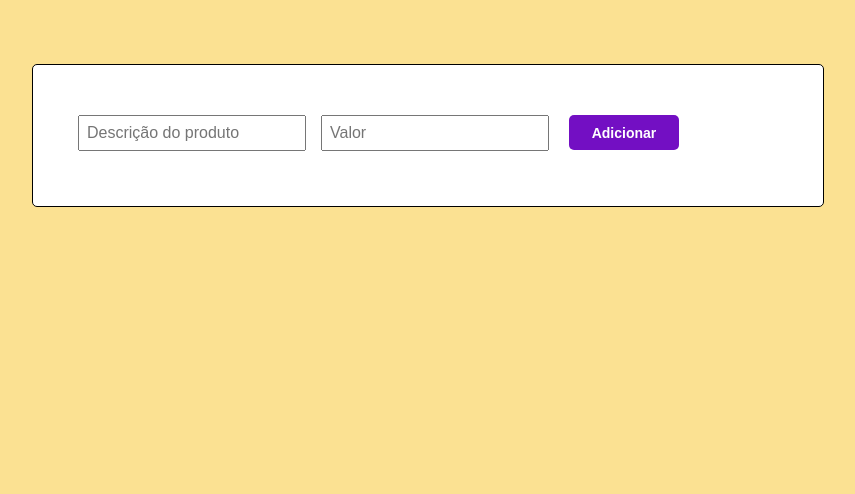
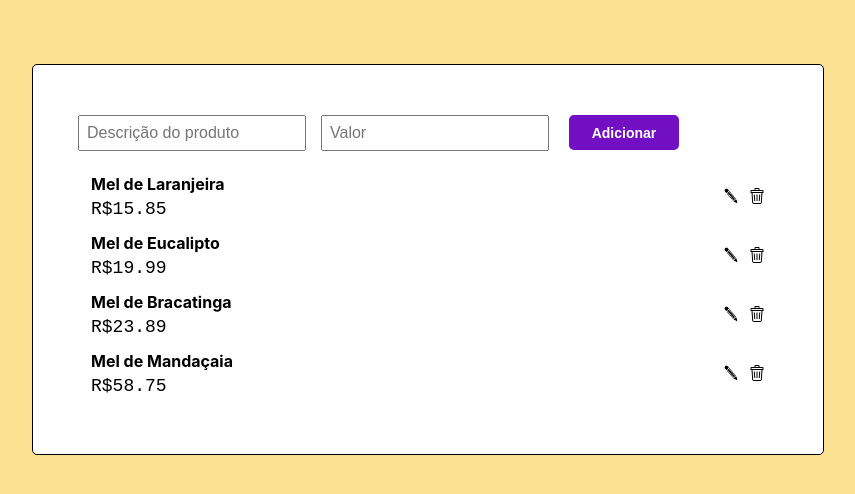
Before and after one commit to bitencourt98/ReactTest, a React (Create React App) app: page / in a window 1280 px wide. Shown: the top 494 px of the page, without its empty margins (212-1067 px from the left). Built offline with nearby package versions, Linux system fonts and the light colour scheme.

Commit message:
creating remove products

```diff
--- a/src/App.jsx
+++ b/src/App.jsx
@@ -8,28 +8,28 @@ import Products from "./component/Products";
 
 const App = () => {
 
-  const [idValue, setIdValue] = useState(1);
+  const [idValue, setIdValue] = useState(5);
   const [products, setProducts] = useState([
-    // {
-    //   id: "1",
-    //   description: "Mel de Laranjeira",
-    //   price: 15.85,
-    // },
-    // {
-    //   id: "2",
-    //   description: "Mel de Eucalipto",
-    //   price: 19.99,
-    // },
-    // {
-    //   id: "3",
-    //   description: "Mel de Bracatinga",
-    //   price: 23.89,
-    // },
-    // {
-    //   id: "4",
-    //   description: "Mel de Mandaçaia",
-    //   price: 58.75,
-    // },
+    {
+      id: 1,
+      description: "Mel de Laranjeira",
+      price: 15.85,
+    },
+    {
+      id: 2,
+      description: "Mel de Eucalipto",
+      price: 19.99,
+    },
+    {
+      id: 3,
+      description: "Mel de Bracatinga",
+      price: 23.89,
+    },
+    {
+      id: 4,
+      description: "Mel de Mandaçaia",
+      price: 58.75,
+    },
   ]);
 
   const handleProductAdd = (prodDescription, prodPrice) => {
@@ -43,6 +43,9 @@ const App = () => {
 
       setProducts(newProduct);
   }
+  const handleProductRemove = (prodId) => {
+    console.log(prodId);
+  }
 
   return (
     <>
@@ -52,7 +55,7 @@ const App = () => {
         </div>
 
         <div className="formList">
-          <Products products={products} />
+          <Products products={products} handleProductRemove={handleProductRemove}/>
         </div>
       </div>
     </>
--- a/src/component/Product.jsx
+++ b/src/component/Product.jsx
@@ -3,23 +3,29 @@ import React from "react";
 import "../css/button.css";
 import "../css/product-list.css";
 
-const Product = ({ product }) => {
+const Product = ({ product, handleProductRemove }) => {
+
+  const deleteProduct = () => {
+    console.log('delete product with id:'+product.id);
+    handleProductRemove(product.id)
+  }
+
+  const editProduct = (id) => {
+    console.log('edit product with id:'+product.id);
+  }
+
   return (
     <>
-      <table className="table">
       <tr>
         <td>
           <div className="item">{product.description}</div>
           <div className="price">R${product.price}</div>
         </td>
         <td>
-          </td>
-          <td>
-            <div className="button erase"></div>
-            <div className="button edit"></div>
+          <button onClick={deleteProduct} className="button erase"></button>
+          <button onClick={editProduct} className="button edit"></button>
         </td>
       </tr>
-      </table>
     </>
   );
 };
--- a/src/component/Products.jsx
+++ b/src/component/Products.jsx
@@ -1,12 +1,18 @@
 import React from 'react';
 
 import Product from './Product';
+import "../css/product-list.css";
 
-const Products = ({products}) => {
+
+const Products = ({products, handleProductRemove}) => {
     console.log(products);
     return (
         <>
-            {products.map(product => <Product product={product} />)}
+            <table className="table">
+                <tbody>
+                    {products.map(product => <Product product={product} handleProductRemove={handleProductRemove}/>)}
+                </tbody>
+            </table>
         </>
      );
 }
--- a/src/css/product-list.css
+++ b/src/css/product-list.css
@@ -10,11 +10,8 @@
 }
 
 .table{
-    border-bottom: 1px solid;
     padding: 5px;
-
     width: 100%;
-
 }
 
 .table:hover{
```
Lines whose indentation alone changed are shown as unchanged.
